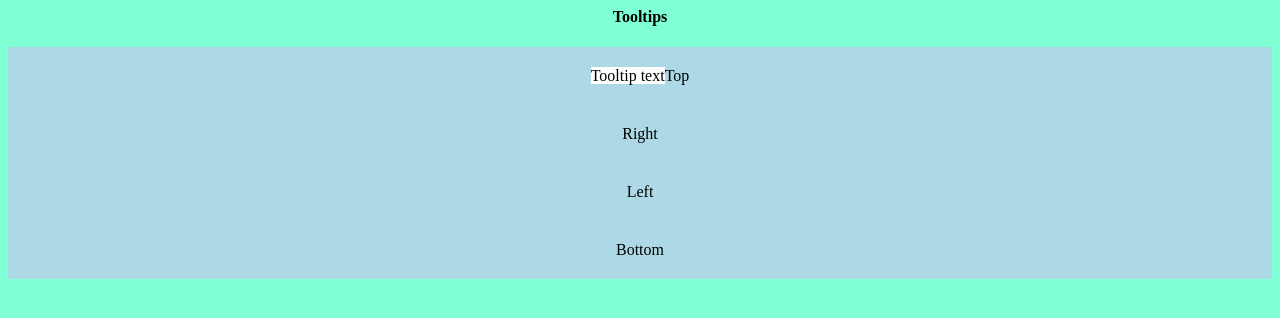
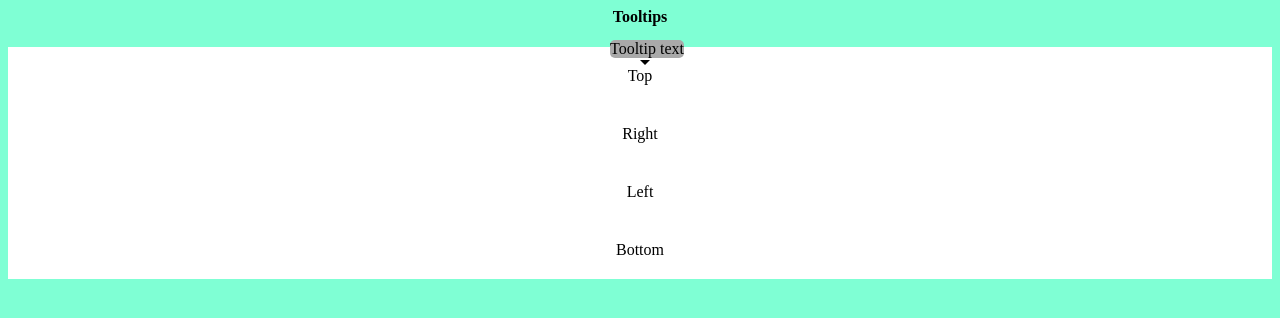
Before and after one commit to vishwajitsingh2215/assignment1, a plain HTML site: page index.html in a window 1280 px wide. In both pictures the pointer is over the element "Top". Drawn offline with Linux system fonts and the light colour scheme.

Commit message:
Please enter the commit message for your changes. Lines starting  made changes

```diff
--- a/css/style.css
+++ b/css/style.css
@@ -8,14 +8,88 @@ body {
 }
 
 div {
-    background-color:lightblue;
+    background-color: white;
     padding: 20px;
+    display: block;]
 }
-div:hover::before{
+
+div:hover::before {
     content: "Tooltip text";
-    background-color:white;
+    background-color: white;
+    position: relative;
+}
 
+[tooltip-position="top"]:hover::before {
+    content: "Tooltip text";
+    background-color: darkgrey;
+    position: absolute;
+    margin-left: -30px;
+    left:50%;
+    top:5%;
+    text-align: center;
+    border-radius: 5px;
 }
- [tooltip-position="top"] {
 
+[tooltip-position="right"]:hover::before {
+    content: "Tooltip text";
+    background-color: darkgrey;
+    position: absolute;
+    left:50%;
+    margin-left:30px;
+    border-radius: 5px;
 }
+
+[tooltip-position="left"]:hover::before {
+    content: "Tooltip text";
+    background-color: darkgrey;
+    position: absolute;
+    left: 50%;
+    margin-left: -100px;
+    border-radius: 5px;
+}
+
+[tooltip-position="bottom"]:hover::before {
+    content: "Tooltip text";
+    background-color: darkgrey;
+    position: absolute;
+    margin-left: -15px;
+    margin-top:-90px;
+    top: 50%;
+    border-radius: 5px;
+}
+[tooltip-position="top"]:hover::after{
+    content: " ";
+    position: absolute;
+    top: 7.5%;
+    left: 50%;
+    border-width: 5px;
+    border-style: solid;
+    border-color: black transparent transparent transparent;
+}
+[tooltip-position="right"]:hover::after{
+    content: " ";
+    position: absolute;
+    margin-left:20px;
+    margin-top:5px;
+    left: 50%;
+    border-width: 5px;
+    border-style: solid;
+    border-color: transparent black  transparent transparent;
+}[tooltip-position="left"]:hover::after{
+    content: " ";
+    position: absolute;
+    left: 50%;
+    margin-top: 5px;
+    margin-left:-25px;
+    border-width: 5px;
+    border-style: solid;
+    border-color:  transparent transparent transparent black ;
+}[tooltip-position="bottom"]:hover::after{
+    content: " ";
+    position: absolute;
+    left: 50%;
+    margin-top: 10px;
+    border-width: 5px;
+    border-style: solid;
+    border-color:  transparent transparent black transparent;
+}
```
